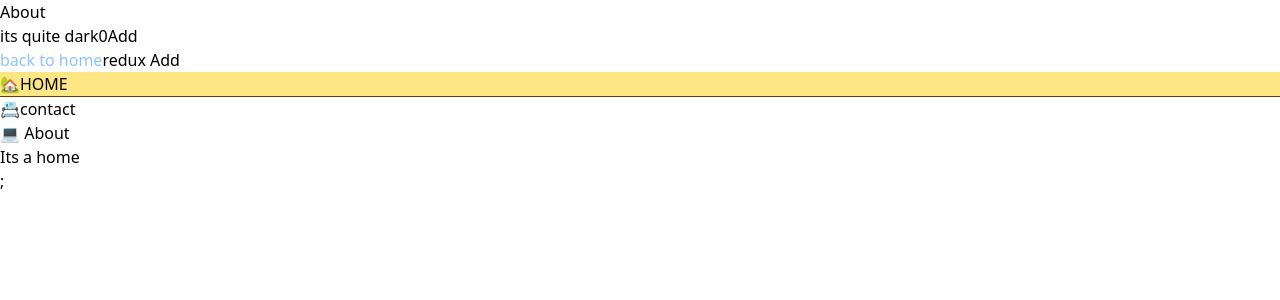
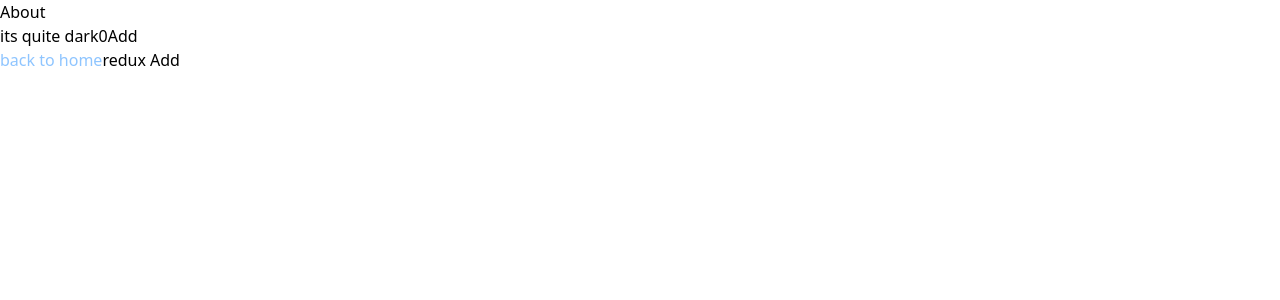
Before and after one commit to syedre/react-tailwind-app, a React (Vite) app: page /about in a window 1280 px wide. Shown: the top 300 px of the page. Built offline with nearby package versions, Linux system fonts and the light colour scheme.

Commit message:
reverted back
This reverts commit 6f88262fd0d717d853b74253198907601f6f35c2.

```diff
--- a/package.json
+++ b/package.json
@@ -13,7 +13,6 @@
     "@reduxjs/toolkit": "^2.10.1",
     "@tailwindcss/vite": "^4.1.17",
     "lucide-react": "^0.553.0",
-    "path": "^0.12.7",
     "react": "^19.1.1",
     "react-dom": "^19.1.1",
     "react-redux": "^9.2.0",
--- a/src/App.jsx
+++ b/src/App.jsx
@@ -1,7 +1,7 @@
 import { Suspense, use, useState } from "react";
 import "./App.css";
-import Home from "@/pages/home";
-import About from "@/pages/about";
+import Home from "./pages/home";
+import About from "./pages/about";
 import { Route, Routes } from "react-router-dom";
 
 function App() {
--- a/src/components/tabs.jsx
+++ /dev/null
@@ -1,41 +0,0 @@
-import React, { createContext, useContext, useState } from "react";
-
-const TabContext = createContext();
-
-export const Tabs = ({ children }) => {
-  const [active, setActive] = useState(0);
-
-  return (
-    <TabContext.Provider value={{ active, setActive }}>
-      <div>{children}</div>;
-    </TabContext.Provider>
-  );
-};
-
-const TabsList = ({ children }) => {
-  return <div>{children}</div>;
-};
-
-const TabListData = ({ children, index }) => {
-  const { active, setActive } = useContext(TabContext);
-  return (
-    <div
-      onClick={() => setActive(index)}
-      className={`${
-        active === index ? "bg-amber-200 border-amber-900 border-b" : ""
-      } cursor-pointer `}
-    >
-      {children}
-    </div>
-  );
-};
-
-const TabsContent = ({ children, index }) => {
-  const { active } = useContext(TabContext);
-
-  return <>{active === index ? <div>{children}</div> : null}</>;
-};
-
-Tabs.TabsList = TabsList;
-Tabs.TabListData = TabListData;
-Tabs.TabsContent = TabsContent;
--- a/src/pages/about.jsx
+++ b/src/pages/about.jsx
@@ -1,9 +1,8 @@
 import React, { Suspense } from "react";
 import { Link } from "react-router-dom";
-import Content from "@/components/sample";
+import Content from "../components/sample";
 import { useDispatch } from "react-redux";
-import { increment } from "@/redux-slice/counter-slice";
-import { Tabs } from "@/components/tabs";
+import { increment } from "../redux-slice/counter-slice";
 
 const About = () => {
   const dispatch = useDispatch();
@@ -17,17 +16,6 @@ const About = () => {
         <button className="text-blue-300"> back to home</button>
       </Link>
       <button onClick={() => dispatch(increment())}>redux Add</button>
-
-      <Tabs>
-        <Tabs.TabsList>
-          <Tabs.TabListData index={0}>🏡HOME</Tabs.TabListData>
-          <Tabs.TabListData index={1}>📇contact</Tabs.TabListData>
-          <Tabs.TabListData index={2}>💻 About</Tabs.TabListData>
-        </Tabs.TabsList>
-        <Tabs.TabsContent index={0}> Its a home</Tabs.TabsContent>
-        <Tabs.TabsContent index={1}> Its a contact</Tabs.TabsContent>
-        <Tabs.TabsContent index={2}> Its a About</Tabs.TabsContent>
-      </Tabs>
     </div>
   );
 };
--- a/src/pages/home.jsx
+++ b/src/pages/home.jsx
@@ -1,8 +1,8 @@
 import React, { Suspense, use, useState } from "react";
 import { Link } from "react-router-dom";
-import Slow from "@/components/example";
+import Slow from "../components/example";
 import { Moon, Sun } from "lucide-react";
-import Counter from "@/components/Reducer";
+import Counter from "../components/Reducer";
 import { useSelector } from "react-redux";
 
 function Home() {
--- a/vite.config.js
+++ b/vite.config.js
@@ -1,7 +1,6 @@
 import { defineConfig } from "vite";
 import react from "@vitejs/plugin-react";
 import tailwindcss from "@tailwindcss/vite";
-import path from "path";
 
 // https://vite.dev/config/
 export default defineConfig({
@@ -13,9 +12,4 @@ export default defineConfig({
     }),
     tailwindcss(),
   ],
-  resolve: {
-    alias: {
-      "@": path.resolve(__dirname, "src"),
-    },
-  },
 });
```
Also changed, not shown: 1 other file (tests, documents, lock files or other folders).
